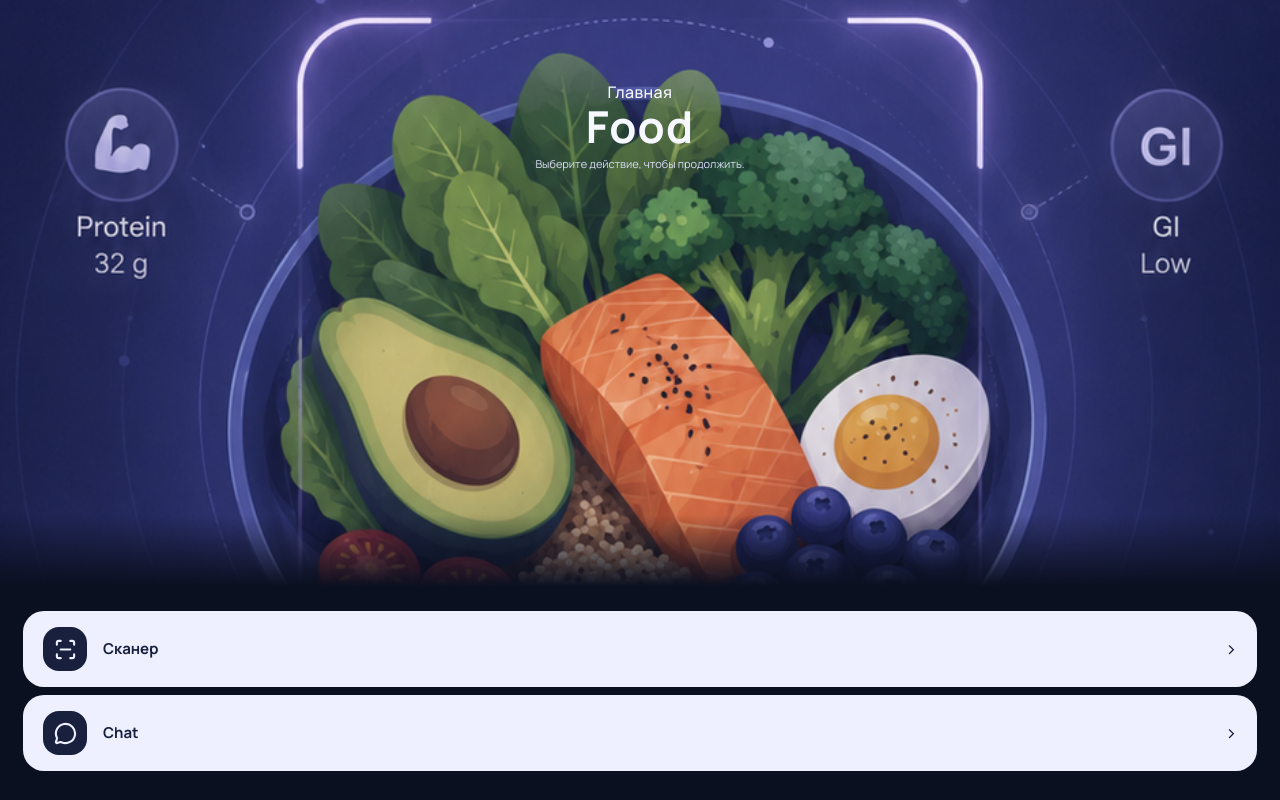
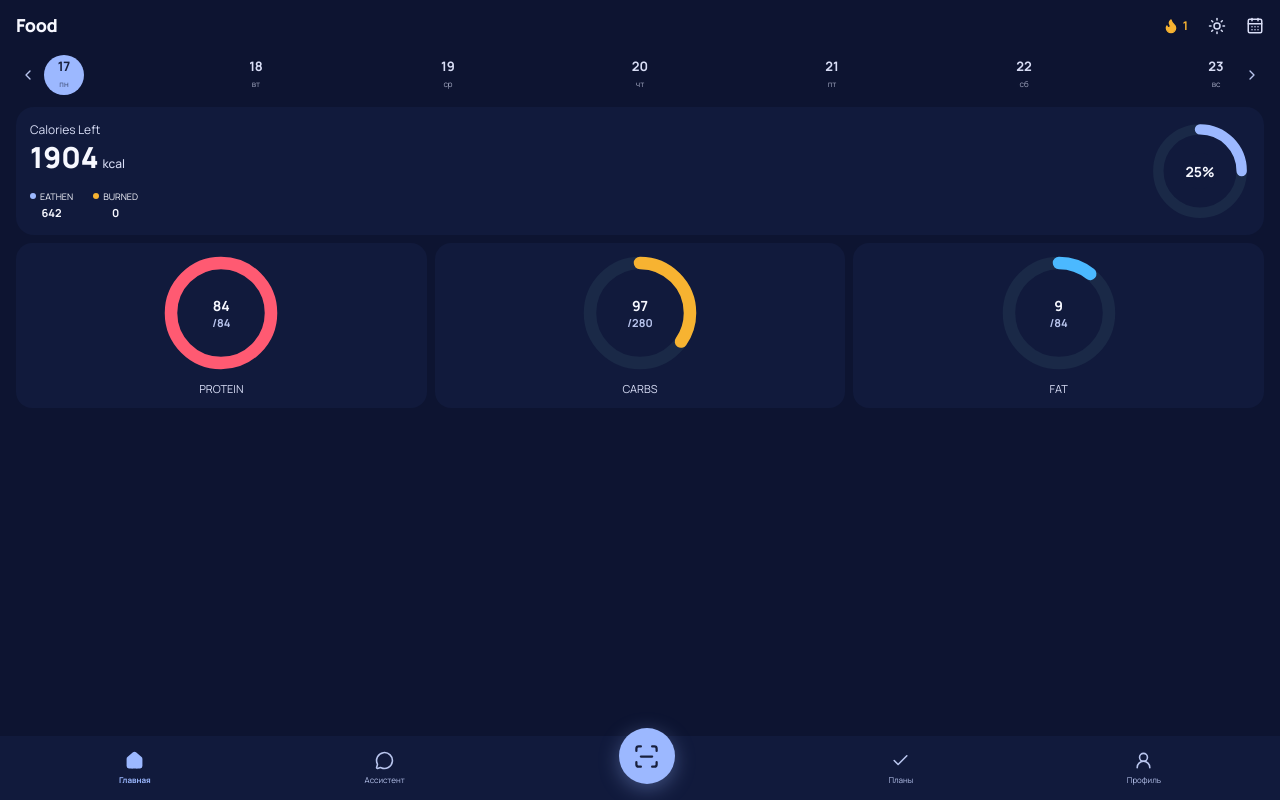
Before and after one commit to Sergey3174/food_checker, a React (Vite) app: page /home in a window 1280 px wide. Built offline with nearby package versions, Linux system fonts and the light colour scheme.

Commit message:
add home page

```diff
--- /dev/null
+++ b/src/components/HomeNavigation.tsx
@@ -0,0 +1,38 @@
+import { Check, Home, MessageCircle, ScanLine, UserRound } from "lucide-react";
+import { useNavigate } from "react-router-dom";
+
+export function HomeNavigation() {
+  const navigate = useNavigate();
+
+  return (
+    <nav
+      aria-label="Основная навигация"
+      className="fixed right-0 bottom-0 left-0 z-10 mx-auto flex h-[64px] items-center justify-around bg-[var(--app-surface)] px-3"
+    >
+      <button className="flex flex-col items-center gap-1 text-[var(--app-success)]" type="button">
+        <Home fill="currentColor" size={19} />
+        <span className="text-[8px] font-bold">Главная</span>
+      </button>
+      <button className="flex flex-col items-center gap-1 text-[var(--app-text-subtle)]" onClick={() => navigate("/chat")} type="button">
+        <MessageCircle size={19} />
+        <span className="text-[8px]">Ассистент</span>
+      </button>
+      <button
+        aria-label="Сканировать блюдо"
+        className="-mt-6 grid h-14 w-14 place-items-center rounded-full bg-[var(--app-success)] text-[var(--app-accent-text)] shadow-[0_5px_20px_rgba(156,184,255,.35)]"
+        onClick={() => navigate("/scan")}
+        type="button"
+      >
+        <ScanLine size={27} />
+      </button>
+      <button className="flex flex-col items-center gap-1 text-[var(--app-text-subtle)]" type="button">
+        <Check size={19} />
+        <span className="text-[8px]">Планы</span>
+      </button>
+      <button className="flex flex-col items-center gap-1 text-[var(--app-text-subtle)]" type="button">
+        <UserRound size={19} />
+        <span className="text-[8px]">Профиль</span>
+      </button>
+    </nav>
+  );
+}
--- /dev/null
+++ b/src/components/ProgressRing.tsx
@@ -0,0 +1,31 @@
+type ProgressRingProps = {
+  color: string;
+  percent: number;
+};
+
+const circumference = 2 * Math.PI * 20;
+
+export function ProgressRing({ color, percent }: ProgressRingProps) {
+  const clampedPercent = Math.min(Math.max(percent, 0), 100);
+
+  return (
+    <svg
+      aria-hidden="true"
+      className="absolute inset-0 h-full w-full -rotate-90"
+      viewBox="0 0 48 48"
+    >
+      <circle cx="24" cy="24" fill="none" r="20" stroke="#1a2947" strokeWidth="5" />
+      <circle
+        cx="24"
+        cy="24"
+        fill="none"
+        r="20"
+        stroke={color}
+        strokeDasharray={circumference}
+        strokeDashoffset={circumference * (1 - clampedPercent / 100)}
+        strokeLinecap="round"
+        strokeWidth="5"
+      />
+    </svg>
+  );
+}
--- /dev/null
+++ b/src/components/WeekCalendar.tsx
@@ -0,0 +1,37 @@
+import { ChevronLeft, ChevronRight } from "lucide-react";
+import { useMemo, useState } from "react";
+
+export function WeekCalendar() {
+  const [weekOffset, setWeekOffset] = useState(0);
+  const days = useMemo(() => {
+    const today = new Date();
+    const monday = new Date(today);
+    monday.setDate(today.getDate() - ((today.getDay() + 6) % 7) + weekOffset * 7);
+
+    return Array.from({ length: 7 }, (_, index) => {
+      const date = new Date(monday);
+      date.setDate(monday.getDate() + index);
+      return {
+        date,
+        day: date.getDate().toString(),
+        weekDay: new Intl.DateTimeFormat("ru", { weekday: "short" }).format(date).replace(".", ""),
+        isToday: date.toDateString() === today.toDateString(),
+      };
+    });
+  }, [weekOffset]);
+
+  return (
+    <section aria-label="Календарь" className="mt-4 flex items-center gap-1">
+      <button aria-label="Предыдущая неделя" className="grid h-8 w-6 place-items-center text-[var(--app-text-subtle)]" onClick={() => setWeekOffset((offset) => offset - 1)} type="button"><ChevronLeft size={16} /></button>
+      <div className="flex flex-1 justify-between gap-1">
+        {days.map(({ date, day, weekDay, isToday }) => (
+          <div className={`grid aspect-square w-[min(10vw,40px)] place-items-center rounded-full text-center ${isToday ? "bg-[var(--app-success)] text-[var(--app-accent-text)]" : "text-[var(--app-text-muted)]"}`} key={date.toISOString()}>
+            <span className="text-[13px] font-bold leading-none">{day}</span>
+            <span className="mt-[-6px] text-[8px] opacity-75">{weekDay}</span>
+          </div>
+        ))}
+      </div>
+      <button aria-label="Следующая неделя" className="grid h-8 w-6 place-items-center text-[var(--app-text-subtle)]" onClick={() => setWeekOffset((offset) => offset + 1)} type="button"><ChevronRight size={16} /></button>
+    </section>
+  );
+}
--- a/src/pages/HomePage.tsx
+++ b/src/pages/HomePage.tsx
@@ -1,49 +1,103 @@
-import { MessageCircle, ScanLine } from "lucide-react";
-import { AuthLayout } from "../layouts/AuthLayout";
-import { useNavigate } from "react-router-dom";
+import { CalendarDays, Flame, Sun } from "lucide-react";
+import { HomeNavigation } from "../components/HomeNavigation";
+import { ProgressRing } from "../components/ProgressRing";
+import { WeekCalendar } from "../components/WeekCalendar";
+
+const macros = [
+  { label: "Protein", value: 84, total: 84, color: "#ff5a72" },
+  { label: "Carbs", value: 97, total: 280, color: "#f7b331" },
+  { label: "Fat", value: 9, total: 84, color: "#4bb9ff" },
+];
 
 export function HomePage() {
-  const navigate = useNavigate();
   return (
-    <AuthLayout
-      eyebrow="Главная"
-      title="Food"
-      description="Выберите действие, чтобы продолжить."
-    >
-      <nav aria-label="Главное меню" className="w-full space-y-2">
-        <button
-          className="group flex min-h-[76px] w-full items-center gap-4 rounded-[21px] bg-[var(--auth-primary)] px-5 text-left text-[var(--auth-primary-text)] transition-transform hover:-translate-y-0.5 focus-visible:outline-2 focus-visible:outline-offset-3 focus-visible:outline-white"
-          type="button"
-          onClick={() => navigate("/scan")}
+    <main className="app-theme min-h-svh overflow-hidden bg-[var(--app-page)] font-[Manrope,sans-serif] text-[var(--app-text)]">
+      <div className="mx-auto flex h-[100dvh] overflow-auto w-full flex-col px-4 pt-3 pb-[92px]">
+        <header className="flex items-center justify-between">
+          <h1 className="text-[18px] font-extrabold tracking-tight">Food</h1>
+          <div className="flex items-center gap-5 text-[var(--app-text-muted)]">
+            <span className="flex items-center gap-1 text-[12px] font-bold text-[#f7b331]">
+              <Flame size={16} fill="currentColor" />1
+            </span>
+            <Sun size={18} />
+            <CalendarDays size={18} />
+          </div>
+        </header>
+
+        <WeekCalendar />
+
+        <section className="mt-3 rounded-[18px] bg-[var(--app-surface)] p-3.5">
+          <div className="flex items-stretch justify-between gap-4">
+            <div className="flex  flex-col justify-between">
+              <div>
+                <p className="text-[12px] text-[var(--app-text-muted)]">
+                  Calories Left
+                </p>
+                <p className="mt-1 text-[29px] font-extrabold leading-none">
+                  1904
+                  <span className="ml-1 text-[12px] font-medium text-[var(--app-text-muted)]">
+                    kcal
+                  </span>
+                </p>
+              </div>
+              <div className="mt-4 flex gap-5 text-[9px]">
+                <span className="flex flex-col gap-1 items-center">
+                  <div className="leading-none flex items-center gap-1">
+                    {" "}
+                    <i className="inline-block h-1.5 w-1.5 rounded-full bg-[var(--app-success)]" />
+                    EATHEN{" "}
+                  </div>
+                  <b className=" text-[11px]">642</b>
+                </span>
+                <span className="flex flex-col items-center  gap-1">
+                  <div className="leading-none flex items-center gap-1">
+                    <i className=" inline-block h-1.5 w-1.5 rounded-full bg-[#f7b331] " />
+                    BURNED
+                  </div>
+                  <b className=" text-[11px]">0</b>
+                </span>
+              </div>
+            </div>
+
+            <div className="relative grid aspect-square w-[min(25vw,100px)] shrink-0 place-items-center">
+              <ProgressRing color="var(--app-success)" percent={25} />
+              <span className="relative z-10 grid h-9 w-9 place-items-center rounded-full bg-[var(--app-surface)] text-[14px] font-bold">
+                25%
+              </span>
+            </div>
+          </div>
+        </section>
+
+        <section
+          aria-label="Макронутриенты"
+          className="mt-2 grid grid-cols-3 gap-2"
         >
-          <span className="grid h-11 w-11 shrink-0 place-items-center rounded-2xl bg-[var(--auth-primary-text)] text-[var(--auth-primary)]">
-            <ScanLine aria-hidden="true" size={23} strokeWidth={2.2} />
-          </span>
-          <span className="flex-1 text-[15px] font-bold">Сканер</span>
-          <span
-            aria-hidden="true"
-            className="text-xl transition-transform group-hover:translate-x-0.5"
-          >
-            ›
-          </span>
-        </button>
-        <button
-          className="group flex min-h-[76px] w-full items-center gap-4 rounded-[21px] bg-[var(--auth-primary)] px-5 text-left text-[var(--auth-primary-text)] transition-transform hover:-translate-y-0.5 focus-visible:outline-2 focus-visible:outline-offset-3 focus-visible:outline-white"
-          type="button"
-          onClick={() => navigate("/chat")}
-        >
-          <span className="grid h-11 w-11 shrink-0 place-items-center rounded-2xl bg-[var(--auth-primary-text)] text-[var(--auth-primary)]">
-            <MessageCircle aria-hidden="true" size={23} strokeWidth={2.2} />
-          </span>
-          <span className="flex-1 text-[15px] font-bold">Chat</span>
-          <span
-            aria-hidden="true"
-            className="text-xl transition-transform group-hover:translate-x-0.5"
-          >
-            ›
-          </span>
-        </button>
-      </nav>
-    </AuthLayout>
+          {macros.map(({ label, value, total, color }) => {
+            const percent = (value / total) * 100;
+            return (
+              <article
+                className="rounded-[16px]  bg-[var(--app-surface)] p-2.5"
+                key={label}
+              >
+                <div className="relative mx-auto grid aspect-square w-[min(24vw,120px)] place-items-center">
+                  <ProgressRing color={color} percent={percent} />
+                  <p className="relative flex items-center flex-col justify-center gap-1 leading-none z-10 text-center h-9 w-9  text-[14px] font-bold">
+                    {value} <br />
+                    <span className="text-[var(--app-text-subtle)] text-[11px]">
+                      /{total}
+                    </span>
+                  </p>
+                </div>
+                <p className="mt-2 text-center text-[11px] uppercase text-[var(--app-text-muted)]">
+                  {label}
+                </p>
+              </article>
+            );
+          })}
+        </section>
+      </div>
+
+      <HomeNavigation />
+    </main>
   );
 }
--- a/src/pages/ScanPage.tsx
+++ b/src/pages/ScanPage.tsx
@@ -91,7 +91,7 @@ export function ScanPage() {
           <span className="scanner-corner right-0 top-0 rounded-tr-[17px] border-r-4 border-t-4" />
           <span className="scanner-corner bottom-0 left-0 rounded-bl-[17px] border-b-4 border-l-4" />
           <span className="scanner-corner bottom-0 right-0 rounded-br-[17px] border-b-4 border-r-4" />
-          <div className="scanner-line absolute right-5 left-5 h-px bg-[var(--app-scanner)]" />
+          <div className="scanner-line absolute right-5 left-5 h-1 overflow-hidden rounded-full bg-[var(--app-scanner)]" />
         </div>
       </section>}
 
```
